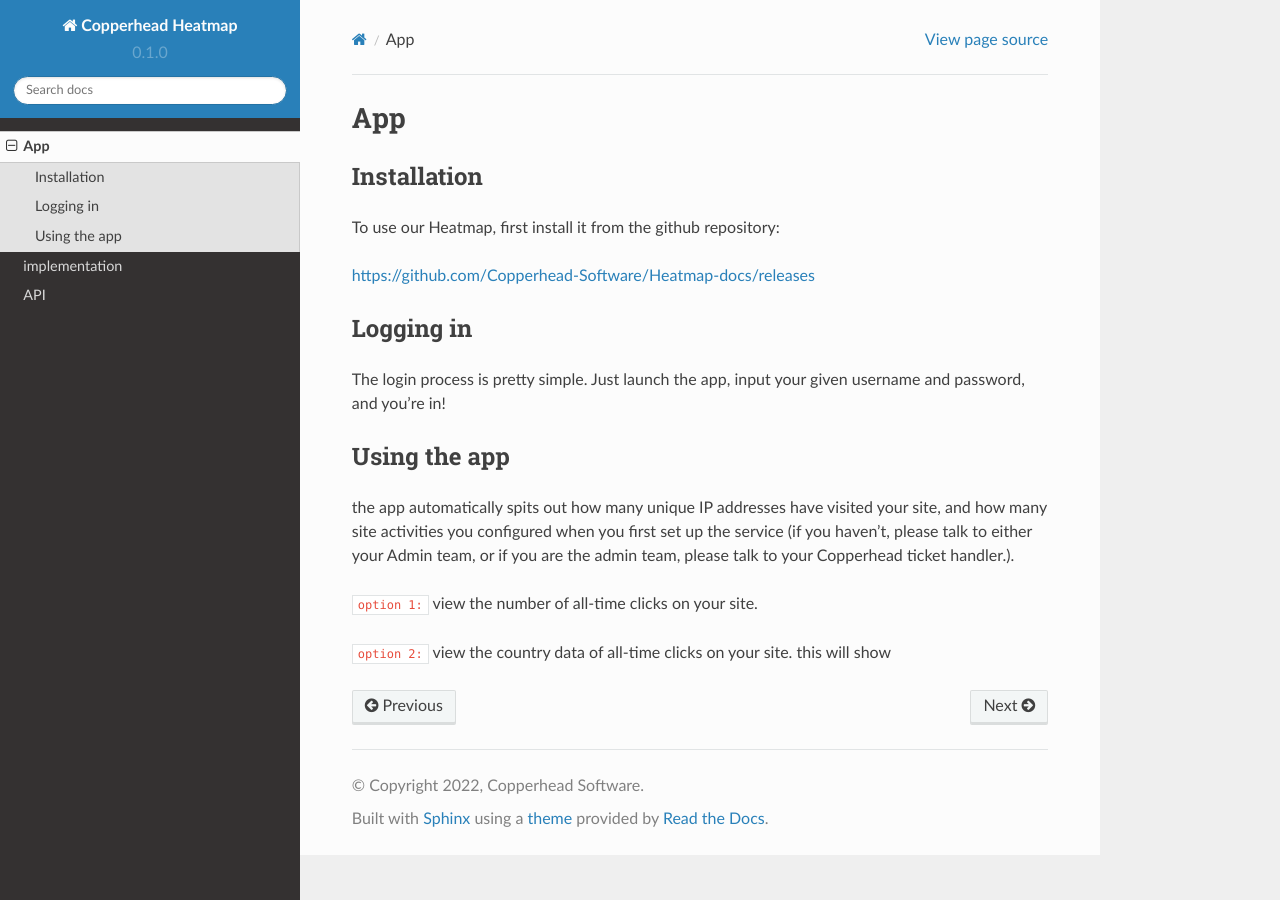
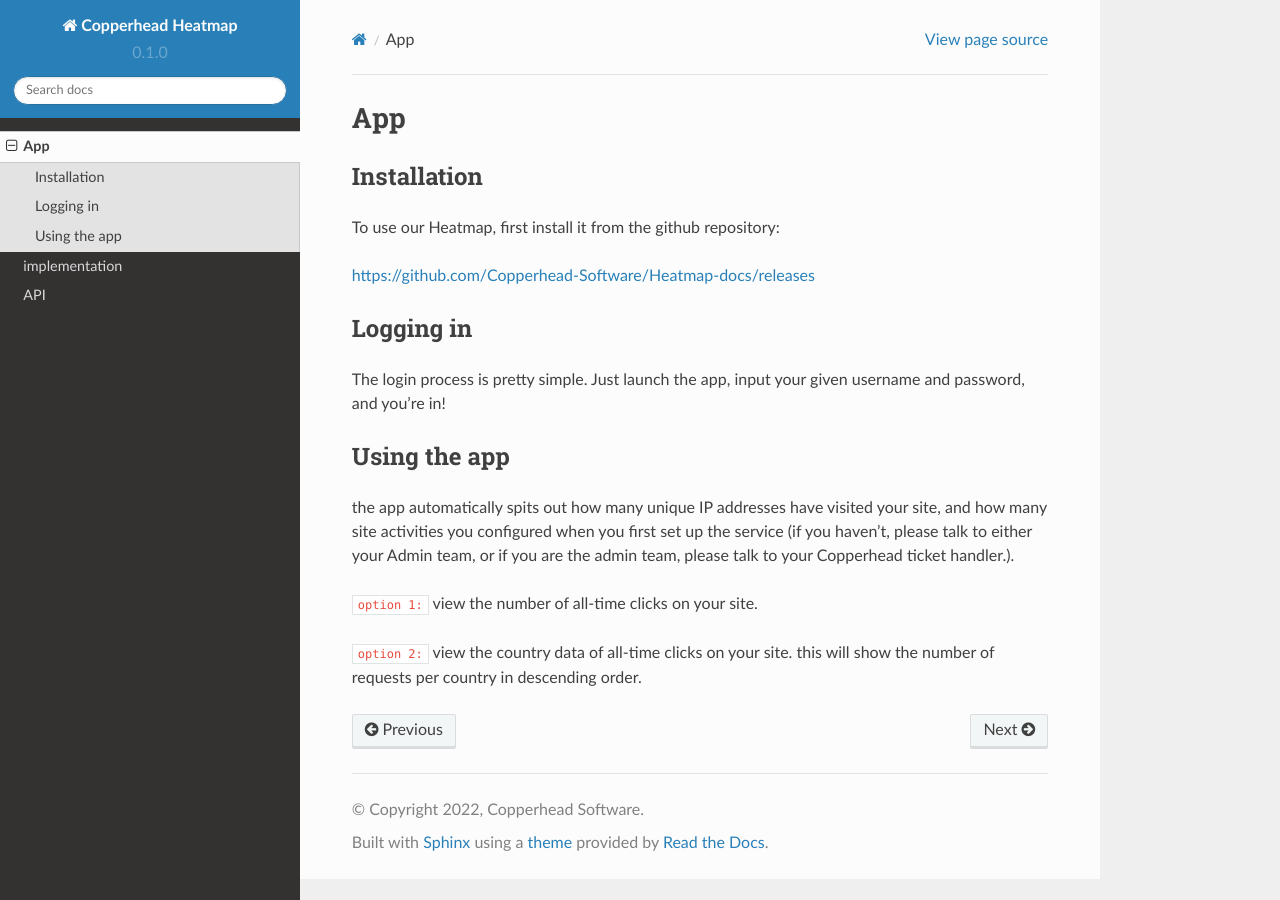
Before and after one commit to Copperhead-Software/Heatmap-docs, a Sphinx documentation site: the page built from docs/source/usage.rst, in a window 1280 px wide. Built offline with Sphinx 7.4.7 and the Read the Docs theme 2.0.0, drawn with Linux system fonts in a browser that asks for light colours.

Commit message:
Update usage.rst

```diff
--- a/docs/source/usage.rst
+++ b/docs/source/usage.rst
@@ -24,4 +24,4 @@
 view the number of all-time clicks on your site.
 
 ``option 2:``
-view the country data of all-time clicks on your site. this will show
+view the country data of all-time clicks on your site. this will show the number of requests per country in descending order.
```
